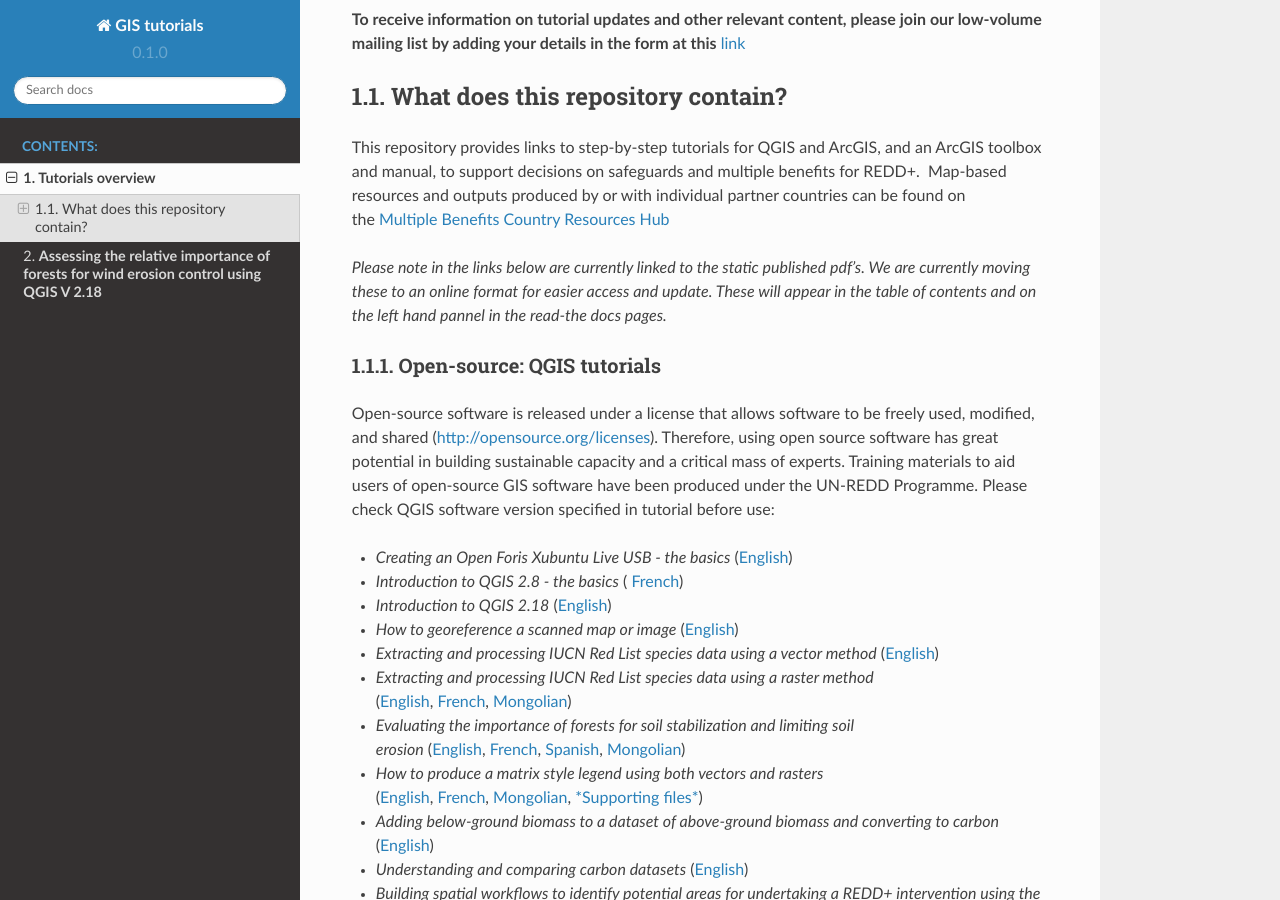
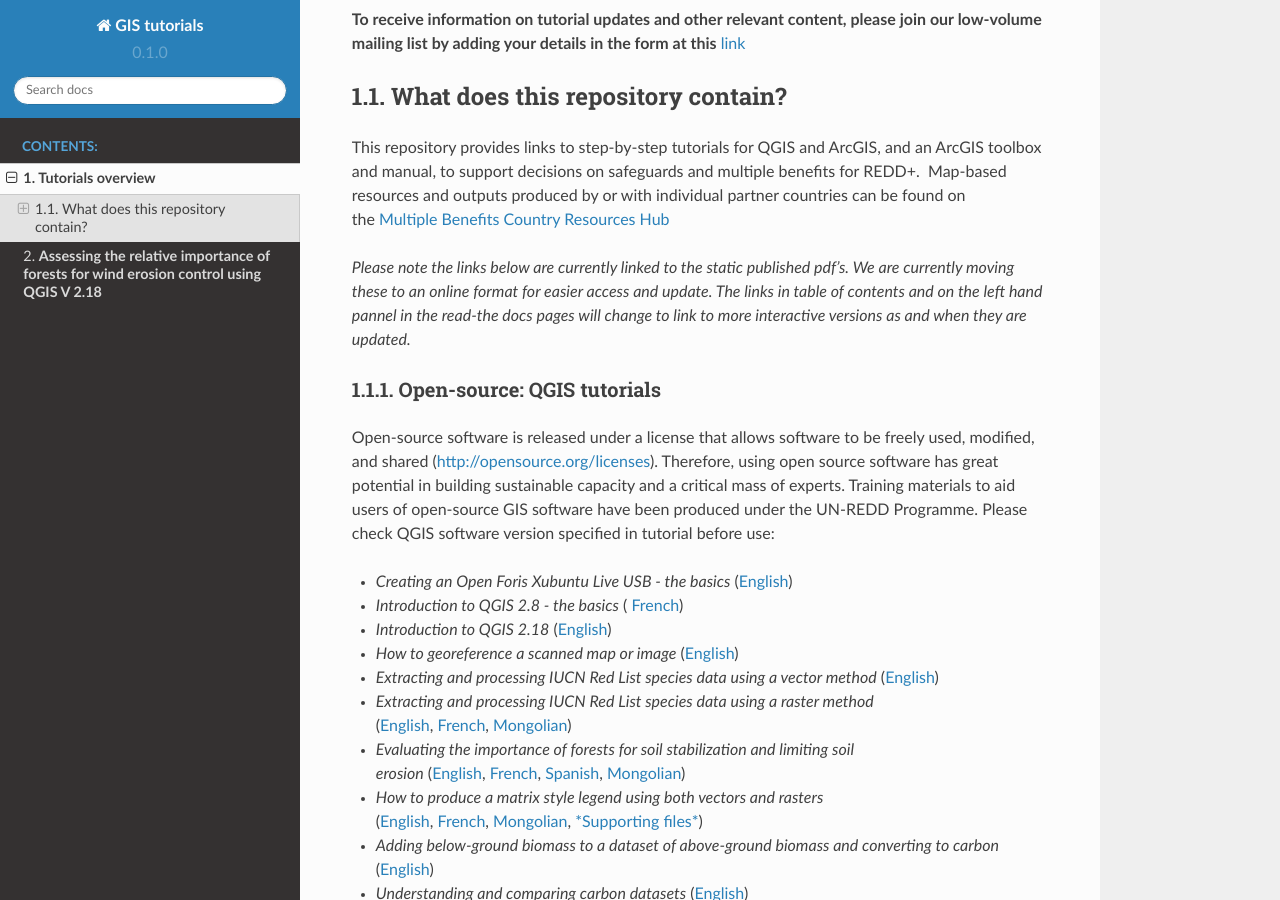
Before and after one commit to corinnar/GIS_tutorials, a Sphinx documentation site: the page built from docs/source/GIS_TOOLS_PAGE.rst, in a window 1280 px wide and 900 px high, scrolled down 536 px. Built offline with Sphinx 7.4.7 and the Read the Docs theme 2.0.0, drawn with Linux system fonts in a browser that asks for light colours.

Commit message:
Update GIS_TOOLS_PAGE.rst

```diff
--- a/docs/source/GIS_TOOLS_PAGE.rst
+++ b/docs/source/GIS_TOOLS_PAGE.rst
@@ -18,7 +18,7 @@
 
 This repository provides links to step-by-step tutorials for QGIS and ArcGIS, and an ArcGIS toolbox and manual, to support decisions on safeguards and multiple benefits for REDD+.  Map-based resources and outputs produced by or with individual partner countries can be found on the \ `Multiple Benefits Country Resources Hub <http://bitly.com/mbs-redd>`__
 
-*Please note in the links below are currently linked to the static published pdf's. We are currently moving these to an online format for easier access and update. These will appear in the table of contents and on the left hand pannel in the read-the docs pages.*
+*Please note the links below are currently linked to the static published pdf's. We are currently moving these to an online format for easier access and update. The links in table of contents and on the left hand pannel in the read-the docs pages will change to link to more interactive versions as and when they are updated.*
 
 Open-source: QGIS tutorials
 ~~~~~~~~~~~~~~~~~~~~~~~~~~~~~~~~~~~
```
